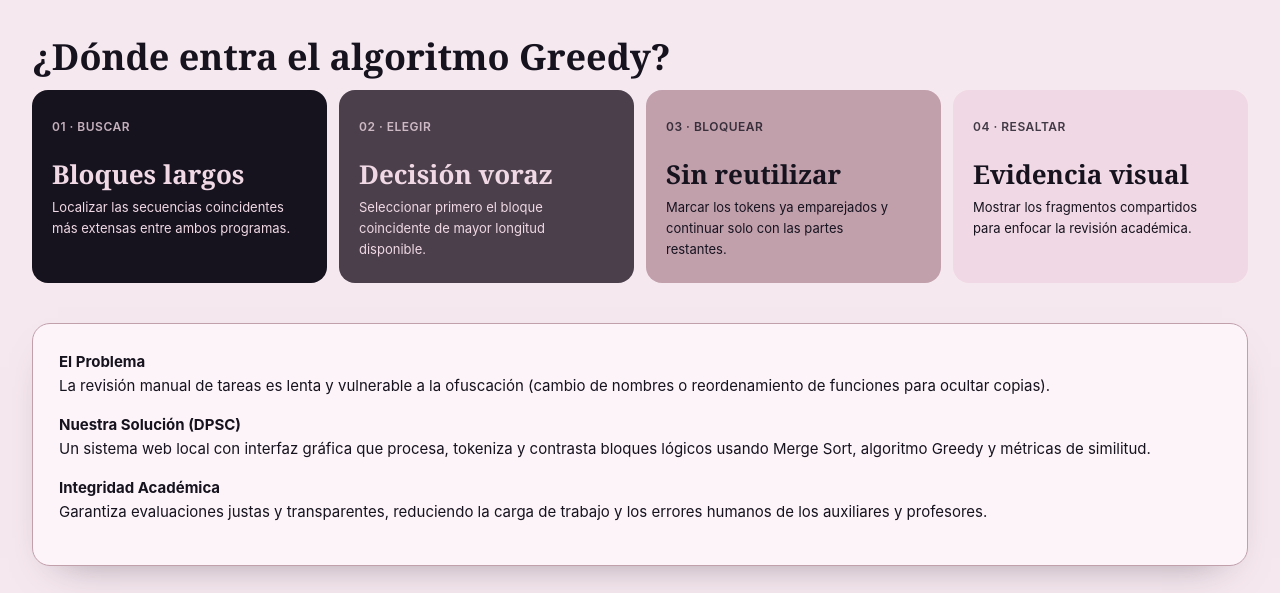
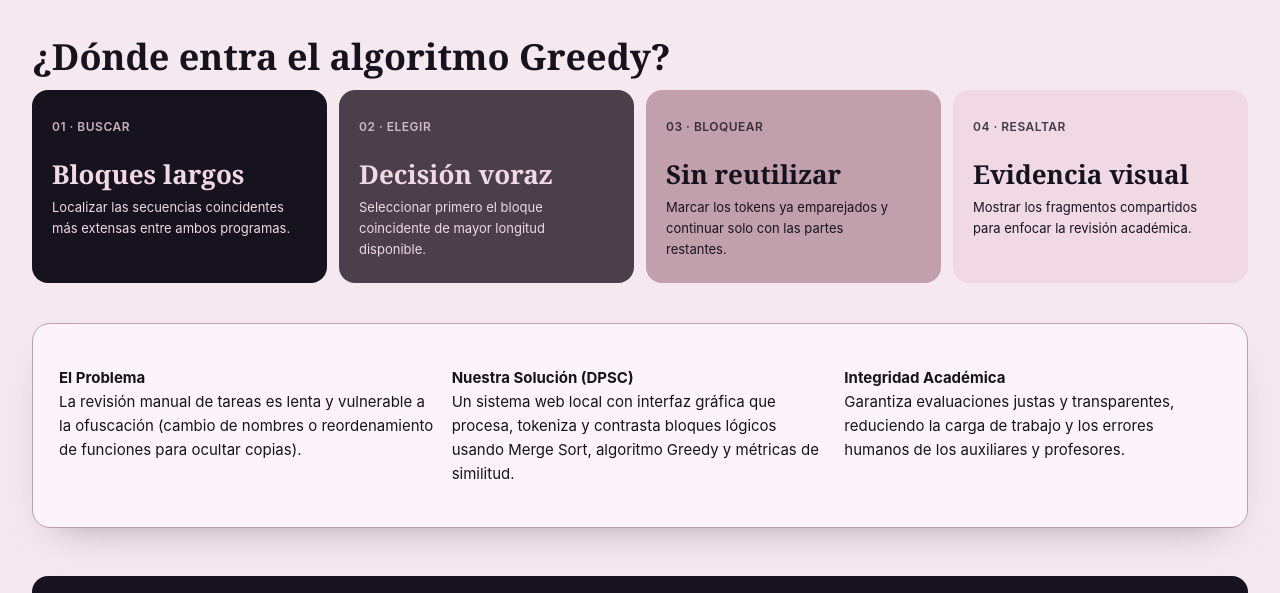
Before and after one commit to Code-Lace/dpsc-detector, a plain HTML site: page frontend-backend/index.html in a window 1280 px wide. Shown: the part 2269-2862 px from the top of the page. Drawn offline with Linux system fonts and the light colour scheme.

Commit message:
traspaso del index a css
agrega las clases correspondientes

```diff
--- a/frontend-backend/styles.css
+++ b/frontend-backend/styles.css
@@ -1113,6 +1113,13 @@ mark {
 scroll-margin-top: 24px;
 
 }
+.about-grid {
+  display: grid;
+  grid-template-columns: repeat(auto-fit, minmax(240px, 1fr));
+  gap: 16px;
+  margin-top: 16px;
+}
+
 
 /* Adaptación a pantallas pequeñas */
 @media (max-width: 1100px) {
```
